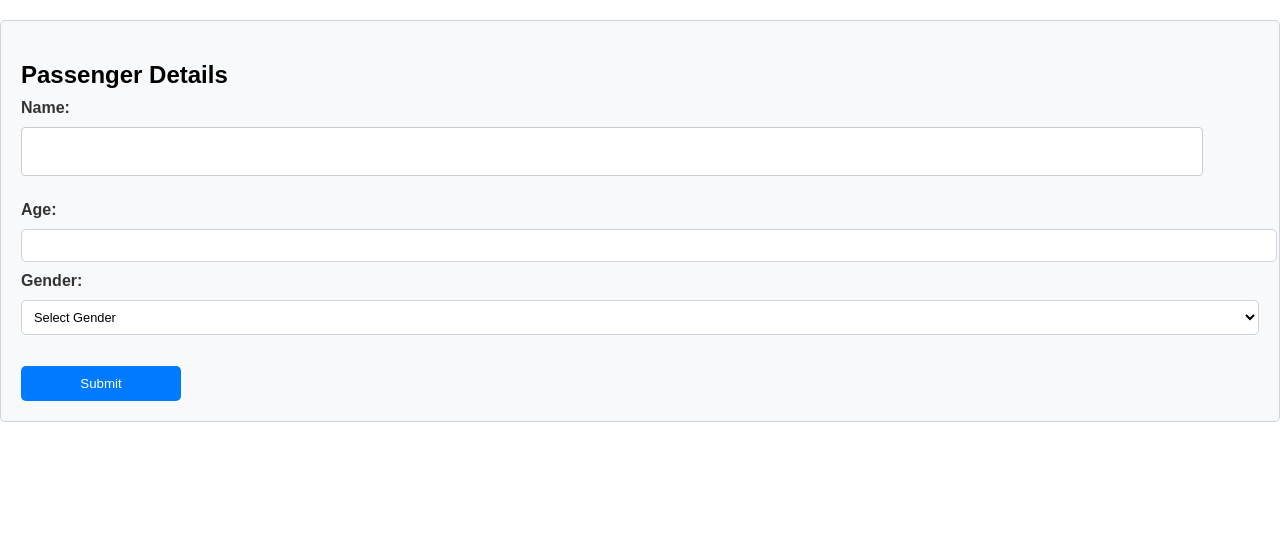
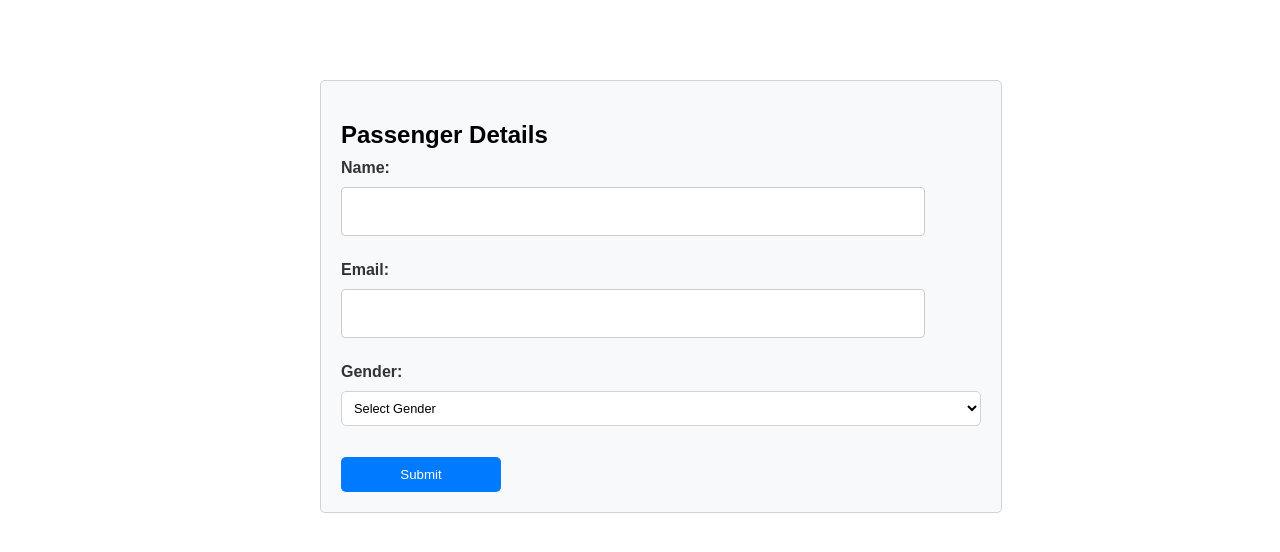
Before and after one commit to Meettt275/BusNav, a React (Create React App) app: page /PassengerForm in a window 1280 px wide. Shown: the top 552 px of the page. Built offline with nearby package versions, Linux system fonts and the light colour scheme.

Commit message:
Front-end

```diff
--- a/src/Components/Home/PassengerDetailForm.css
+++ b/src/Components/Home/PassengerDetailForm.css
@@ -4,6 +4,9 @@
     border-radius: 5px;
     padding: 20px;
     margin-top: 20px;
+    width: 50%;
+    margin-left: 20rem;
+    margin-top: 5rem;
   }
 
   .passenger-detail-form h2 {
--- a/src/Components/Home/PassengerDetailForm.jsx
+++ b/src/Components/Home/PassengerDetailForm.jsx
@@ -3,7 +3,7 @@ import "./PassengerDetailForm.css";
 
 const PassengerDetailForm = ({ onClose }) => {
   const [passengerName, setPassengerName] = useState("");
-  const [passengerAge, setPassengerAge] = useState("");
+  const [passengerEmail, setPassengerEmail] = useState("");
   const [passengerGender, setPassengerGender] = useState("");
 
   const handleSubmit = (e) => {
@@ -11,7 +11,7 @@ const PassengerDetailForm = ({ onClose }) => {
     // Here you can handle the form submission logic
     // For demonstration purposes, just logging the form data
     console.log("Passenger Name:", passengerName);
-    console.log("Passenger Age:", passengerAge);
+    console.log("Passenger Age:", passengerEmail);
     console.log("Passenger Gender:", passengerGender);
     // Close the passenger detail form
     onClose();
@@ -32,12 +32,12 @@ const PassengerDetailForm = ({ onClose }) => {
           />
         </div>
         <div className="form-group">
-          <label htmlFor="passengerAge">Age:</label>
+          <label htmlFor="passengerEmail">Email:</label>
           <input
-            type="number"
-            id="passengerAge"
-            value={passengerAge}
-            onChange={(e) => setPassengerAge(e.target.value)}
+            type="text"
+            id="passengerEmail"
+            value={passengerEmail}
+            onChange={(e) => setPassengerEmail(e.target.value)}
             required
           />
         </div>
```
